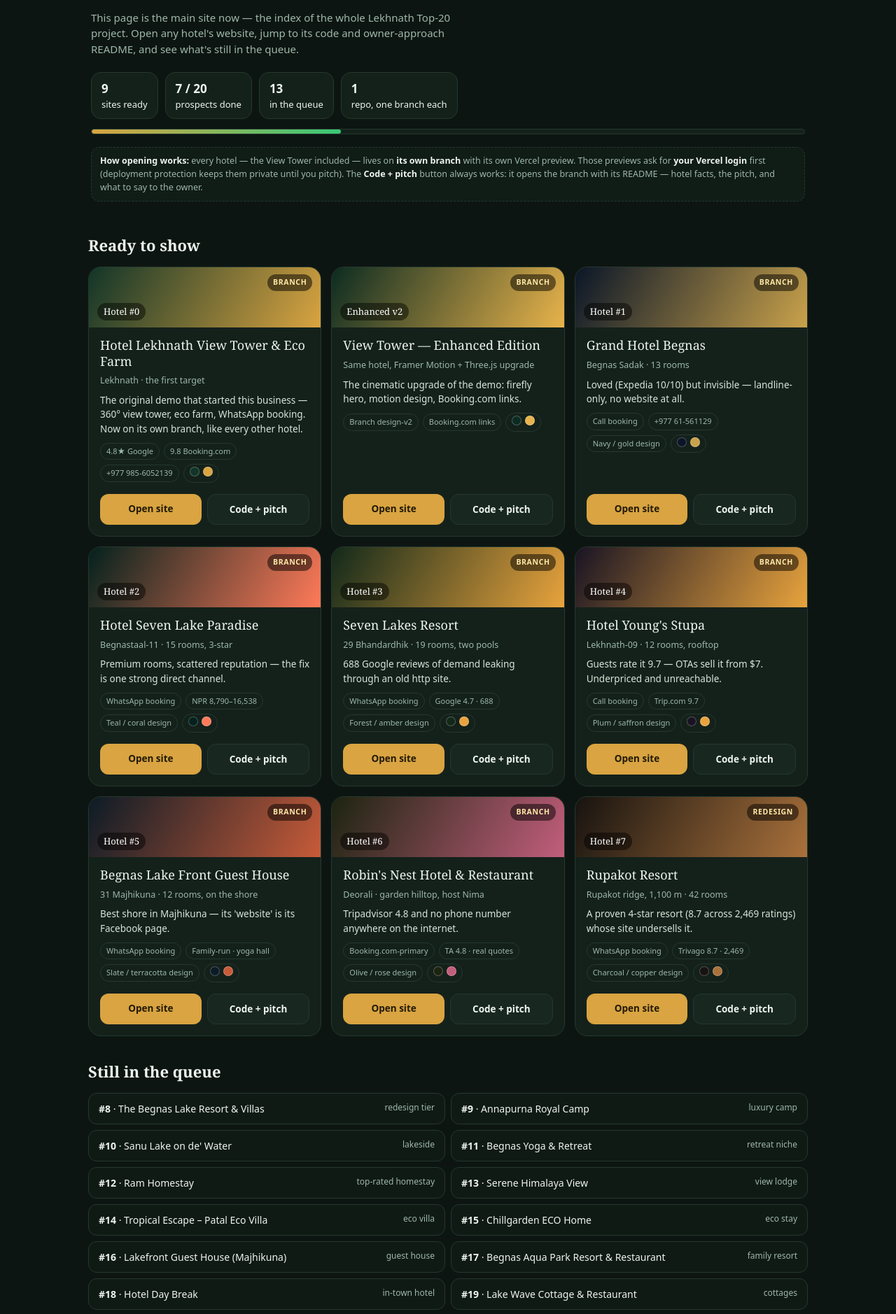
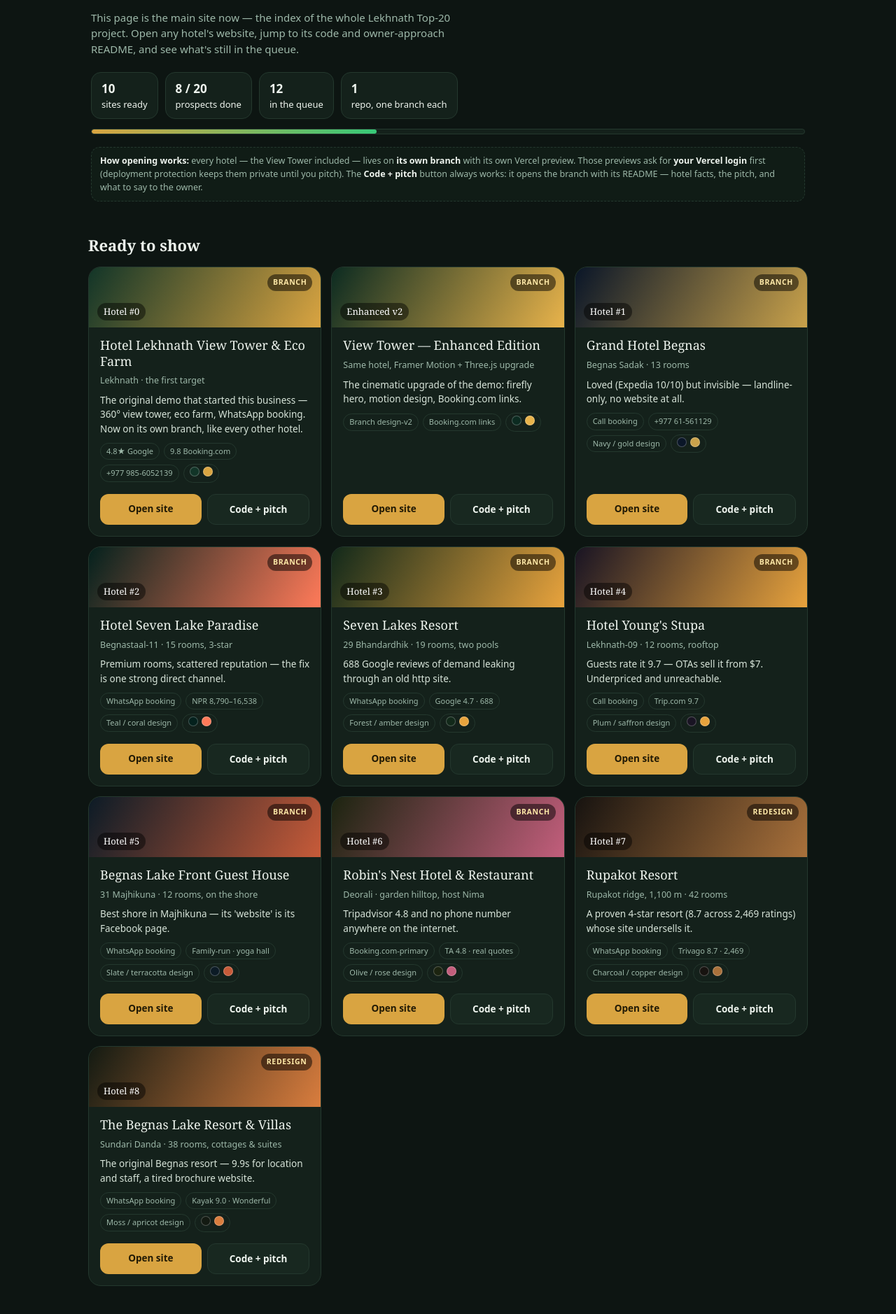
Before and after one commit to TIWARIANKIT10/lekhnath-view-tower-demo, a Next.js app: page / in a window 1280 px wide. Shown: the part 178-2056 px from the top of the page at 70% size. Built offline with nearby package versions, Linux system fonts and the light colour scheme.

Commit message:
Listing update: Hotel #8 The Begnas Lake Resort & Villas is ready (8/20 prospects done)

```diff
--- a/app/globals.css
+++ b/app/globals.css
@@ -17,7 +17,7 @@ h1 em{font-style:normal; color:var(--gold)}
 .stat{background:var(--panel); border:1px solid var(--line); border-radius:14px; padding:10px 14px; font-size:13px}
 .stat b{font-size:17px; display:block}
 .bar{height:8px; background:var(--panel); border:1px solid var(--line); border-radius:99px; overflow:hidden; margin:14px 0 4px}
-.bar i{display:block; height:100%; width:35%; background:linear-gradient(90deg, var(--gold), var(--green)); border-radius:99px}
+.bar i{display:block; height:100%; width:40%; background:linear-gradient(90deg, var(--gold), var(--green)); border-radius:99px}
 .note{font-size:12.5px; color:var(--muted); background:#101c16; border:1px dashed var(--line); border-radius:12px; padding:10px 12px; margin:18px 0 4px}
 .note b{color:var(--text)}
 h2{font-family:Georgia,serif; font-size:22px; margin:34px 0 14px}
--- a/app/page.tsx
+++ b/app/page.tsx
@@ -44,10 +44,13 @@ const sites: Site[] = [
     pitch: "A proven 4-star resort (8.7 across 2,469 ratings) whose site undersells it.",
     chips: ["WhatsApp booking", "Trivago 8.7 · 2,469", "Charcoal / copper design"], colors: ["#171310", "#a9713b"],
     site: PREV("hotel/rupakot-resort"), code: REPO + "/tree/hotel/rupakot-resort" },
+  { n: "Hotel #8", name: "The Begnas Lake Resort & Villas", area: "Sundari Danda · 38 rooms, cottages & suites", badge: "Redesign",
+    pitch: "The original Begnas resort — 9.9s for location and staff, a tired brochure website.",
+    chips: ["WhatsApp booking", "Kayak 9.0 · Wonderful", "Moss / apricot design"], colors: ["#131a12", "#d97d3e"],
+    site: PREV("hotel/begnas-lake-resort"), code: REPO + "/tree/hotel/begnas-lake-resort" },
 ];
 
 const queue: [string, string, string][] = [
-  ["#8", "The Begnas Lake Resort & Villas", "redesign tier"],
   ["#9", "Annapurna Royal Camp", "luxury camp"],
   ["#10", "Sanu Lake on de' Water", "lakeside"],
   ["#11", "Begnas Yoga & Retreat", "retreat niche"],
@@ -70,9 +73,9 @@ export default function Home() {
         <h1>Every hotel website,<br /><em>one front door.</em></h1>
         <p className="sub">This page is the main site now — the index of the whole Lekhnath Top-20 project. Open any hotel's website, jump to its code and owner-approach README, and see what's still in the queue.</p>
         <div className="stats">
-          <div className="stat"><b>9</b>sites ready</div>
-          <div className="stat"><b>7 / 20</b>prospects done</div>
-          <div className="stat"><b>13</b>in the queue</div>
+          <div className="stat"><b>10</b>sites ready</div>
+          <div className="stat"><b>8 / 20</b>prospects done</div>
+          <div className="stat"><b>12</b>in the queue</div>
           <div className="stat"><b>1</b>repo, one branch each</div>
         </div>
         <div className="bar"><i /></div>
```
